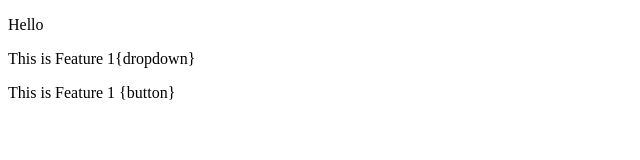
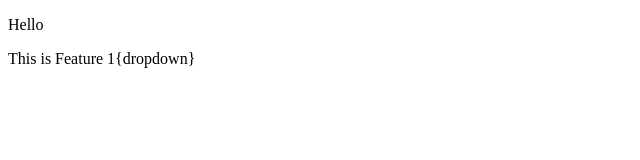
Before and after one commit to Vamsi5N7/LocalRepo, a plain HTML site: page index.html in a window 1280 px wide. Shown: the whole page, without its empty margins (0-640 px from the left). Drawn offline with Linux system fonts and the light colour scheme.

Commit message:
Updated index.html

```diff
--- a/index.html
+++ b/index.html
@@ -10,7 +10,7 @@
 
     <p>This is Feature 1{dropdown}</p>
 
-    <p>This is Feature 1 {button}</p>
+
 
 </body>
 </html>
```
